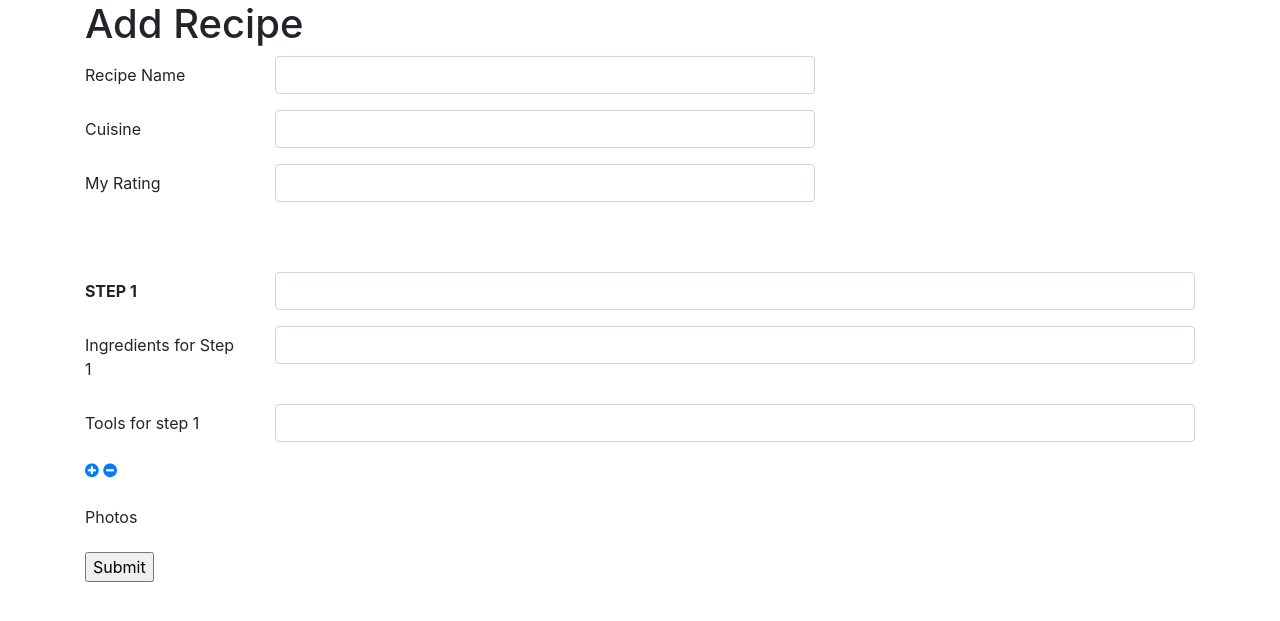
After one commit to ksngo/Project3-recipes, a Flask app: template templates/add_recipe.html in a window 1280 px wide. The commit adds this page. Shown: the top 621 px of the page. Run offline with Flask 2, Linux system fonts and the light colour scheme; the template is opened without the code that fills it, so the values that code supplies are empty; some libraries are stand-ins or nearby versions.

Commit message:
add_recipe.html okay.Pending submit form.

```diff
--- a/app.py
+++ b/app.py
@@ -22,12 +22,12 @@ def index():
     return render_template('index.html', get_recipes = get_recipes)
 
 
-@app.route('/<username>/add_recipe/')
-def add_recipe(username) :
+# @app.route('/<username>/add_recipe/')
+# def add_recipe (username) :
 
-    username=username
+#     username=username
 
-    return render_template('add_my_recipe.html', username=username)
+#     return render_template('add_my_recipe.html', username=username)
 
 
 
@@ -138,7 +138,7 @@ def my_recipes(user_id):
         recipe_avg_rating=find_recipe_avg_rating(recipe_id)
         recipes_avg_ratings_list.append(recipe_avg_rating)
 
-    return render_template('my_recipes.html', get_my_recipes=get_my_recipes, recipes_avg_ratings_list=recipes_avg_ratings_list )
+    return render_template('my_recipes.html', get_my_recipes=get_my_recipes, recipes_avg_ratings_list=recipes_avg_ratings_list, user_id=user_id )
 
 
 @app.route('/<user_id>/my_recipes/<recipe_id>')
@@ -158,6 +158,7 @@ def edit_recipe(user_id, recipe_id):
 @app.route('/<user_id>/my_recipes/<recipe_id>', methods=['POST'])
 def update_recipe(user_id, recipe_id):
 
+    ######retrieves the number of recipe steps from user post######
     x= request.form.get("num-steps")
 
     steps_list=[]
@@ -184,11 +185,18 @@ def update_recipe(user_id, recipe_id):
         }
     })
 
-
-    return x
+    return redirect(url_for("my_recipes", user_id=user_id))
 
 
+@app.route("/<user_id>/add_recipe")
+def add_recipe(user_id) :
+
+
+    return render_template("add_recipe.html")
+
+######################################################################
 ######--------------------------functions----------------------#######
+######################################################################
 
 def find_recipe_name (recipe_id) :
 
--- a/static/add_recipe.js
+++ b/static/add_recipe.js
@@ -1,18 +1,59 @@
+
 
 $(function(){
 
-document.getElementById('add-row').addEventListener('click',addRow)
+    document.getElementById("add-step-np").addEventListener("click", addStep)
+
+    document.getElementById("minus-step-np").addEventListener("click", minusStep)
 
 
 })
 
-function addRow() {
+function addStep() {
 
-    console.log('success in addrow')
-    let rowElement = document.createElement('div')
-    rowElement.innerHTML = `
-        <input type='text' name='step1' placeholder='insert step'/>`
+    NumExistingSteps = document.getElementById("steps-rows").childElementCount
 
-    document.getElementById('add-recipe').appendChild(rowElement)
+    // **************to count the number of steps at present****************//
+    document.getElementById("num-steps-np").value = NumExistingSteps + 1
+
+    let stepElement = document.createElement('div')
+
+    // stepElement.setAttribute("class","form-group row")
+    stepElement.innerHTML = `
+                <div class="form-group row">
+                    <label class="col-sm-2 col-form-label"> <b>STEP ${NumExistingSteps+1}</b> </label>
+                    <div class="col-sm-10">
+                        <input class="form-control" type="text" name="step-${NumExistingSteps}" value="" />
+                    </div>
+                </div>
+                <div class="form-group row">
+                    <label class="col-sm-2 col-form-label"> Ingredients for Step ${NumExistingSteps+1} </label>
+                    <div class="col-sm-10">
+                        <input class="form-control" type="text" name="ing-${NumExistingSteps}" value="" />
+                    </div>
+                </div>
+                <div class="form-group row">
+                    <label class="col-sm-2 col-form-label"> Tools for step ${NumExistingSteps+1}  </label>
+                    <div class="col-sm-10">
+                        <input class="form-control" type="text" name="tools-${NumExistingSteps}" value="" />
+                    </div>
+                </div>`
+
+    document.getElementById("steps-rows").appendChild(stepElement)
+
 
 }
+
+function minusStep() {
+
+    if( document.getElementById('steps-rows').childElementCount == 1) {
+        alert("Step 1 is shown by default.")
+    }else if( confirm('All contents in last step will be erased. Continue to remove last step?')){
+        document.getElementById('steps-rows').lastElementChild.remove()
+
+        NumExistingSteps = document.getElementById("steps-rows").childElementCount
+
+        // **************to count the number of steps at present****************//
+        document.getElementById("num-steps-np").value = NumExistingSteps
+    }
+}
--- /dev/null
+++ b/templates/add_recipe.html
@@ -0,0 +1,85 @@
+{% extends "template_layout.html" %}
+
+{%block content%}
+
+    <h1> Add Recipe </h1>
+
+    <form method="POST">
+        <div class="form-group row">
+            <label class="col-sm-2 col-form-label"> Recipe Name </label>
+            <div class="col-sm-6">
+                <input class="form-control" type="text" name="recipe-name"/>
+            </div>
+        </div>
+        <div class="form-group row">
+            <label class="col-sm-2 col-form-label"> Cuisine </label>
+            <div class="col-sm-6">
+                <input class="form-control" type="text" name="cuisine" />
+            </div>
+        </div>
+        <div class="form-group row">
+            <label class="col-sm-2 col-form-label"> My Rating </label>
+            <div class="col-sm-6">
+                <input class="form-control" type="text" name="my-rating" />
+            </div>
+        </div> </br>
+
+        <!-- This is hidden; to return number of steps to method post -->
+        <input type="text" id="num-steps-np" name="num-steps-np" style="visibility: hidden;" value="1"/>
+
+        <div id="steps-rows">
+            <div id="steps-block">
+                <div class="form-group row">
+                    <label class="col-sm-2 col-form-label"> <b>STEP 1</b> </label>
+                    <div class="col-sm-10">
+                        <input class="form-control" type="text" name="step-0" />
+                    </div>
+                </div>
+                <div class="form-group row">
+                    <label class="col-sm-2 col-form-label"> Ingredients for Step 1 </label>
+                    <div class="col-sm-10">
+                        <input class="form-control" type="text" name="ing-0" />
+                    </div>
+                </div>
+                <div class="form-group row">
+                    <label class="col-sm-2 col-form-label"> Tools for step 1 </label>
+                    <div class="col-sm-10">
+                        <input class="form-control" type="text" name="tools-0" />
+                    </div>
+                </div>
+            </div>
+        </div>
+
+        <div class="form-group row">
+            <div class="col-sm-6">
+                <a href="#" id="add-step-np"><i class="fa fa-plus-circle" aria-hidden="true"></i></a>
+                <a href="#" id="minus-step-np"><i class="fa fa-minus-circle" aria-hidden="true"></i></a>
+
+            </div>
+        </div>
+
+
+        <div class="form-group row">
+            <label class="col-sm-2 col-form-label"> Photos </label>
+            <div class="col-sm-6">
+
+            </div>
+        </div>
+        <div class="form-group row">
+            <div class="col-sm-6">
+                <input type="submit" />
+            </div>
+        </div>
+
+
+
+    </form>
+
+
+
+    <script src="/static/add_recipe.js"></script>
+
+
+
+
+{%endblock%}
--- a/templates/my_recipes.html
+++ b/templates/my_recipes.html
@@ -37,6 +37,7 @@
 
 
  </table>
+ <a href="{{ url_for("add_recipe", user_id=user_id)}}" style="text-decoration:none;" > <i class="fa fa-plus-square fa-lg" aria-hidden="true"></i> Add recipe </a>
 
 
 
```
Also changed, not shown: static/edit_recipe.js (+8 -5 lines).
